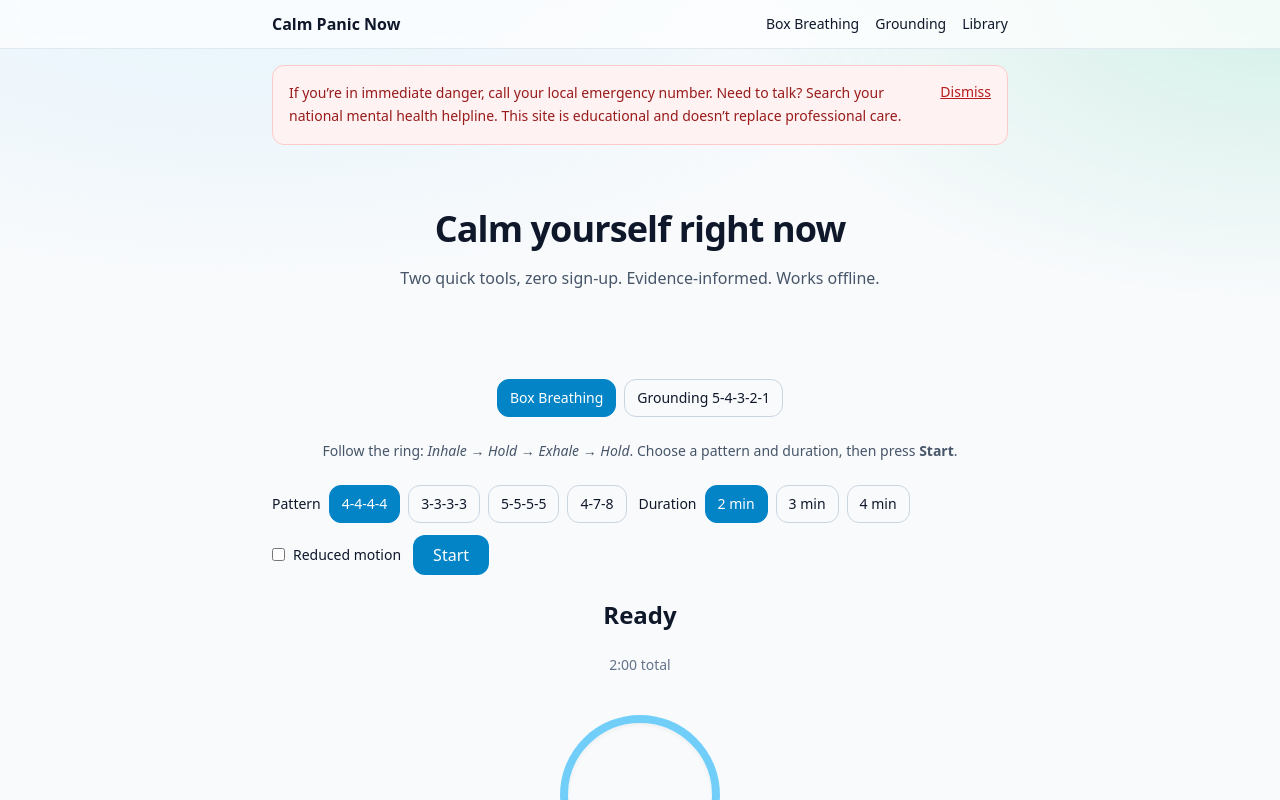
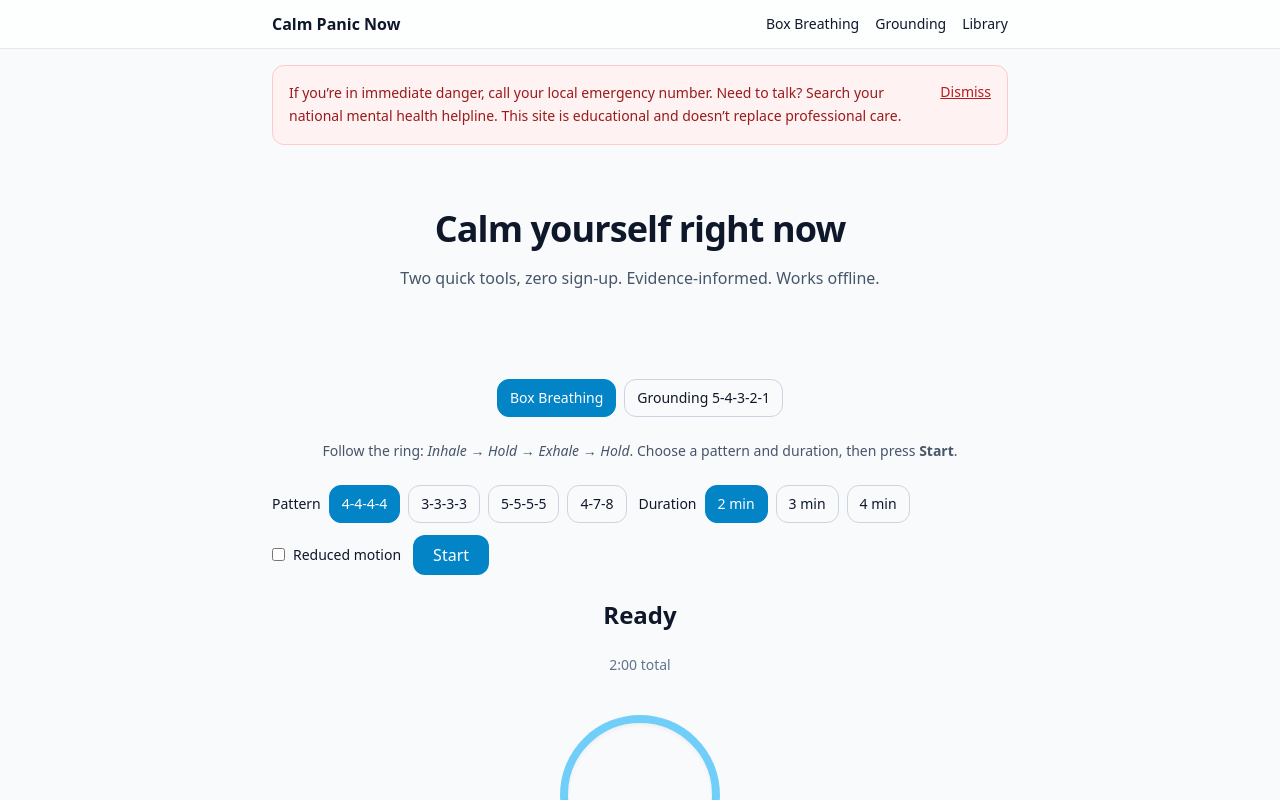
Before and after one commit to JiriTill/calm-panic-now, a Next.js app: page / in a window 1280 px wide. Shown: the top 800 px of the page. Built offline with nearby package versions, Linux system fonts and the light colour scheme.

Commit message:
Update globals.css

```diff
--- a/src/app/globals.css
+++ b/src/app/globals.css
@@ -9,12 +9,9 @@
 html, body { height: 100%; }
 
 body {
-  @apply text-slate-900 dark:text-slate-100;
-  background:
-    radial-gradient(1200px 600px at 20% -10%, rgba(125, 211, 252, .18), transparent 60%),
-    radial-gradient(900px 500px at 100% 0%, rgba(16, 185, 129, .16), transparent 60%),
-    var(--bg-fallback, #f8fafc);
+  @apply bg-slate-50 dark:bg-slate-950 text-slate-900 dark:text-slate-100;
 }
+
 @media (prefers-color-scheme: dark) {
   body {
     --bg-fallback: #0b1220;
@@ -51,3 +48,14 @@ body {
 .chip[aria-pressed="true"], .chip[aria-selected="true"] {
   @apply bg-sky-600 text-white border-sky-600;
 }
+
+@layer components {
+  .cta-tab {
+    @apply inline-flex items-center justify-center px-5 py-3 rounded-2xl text-base font-semibold shadow-sm smooth;
+  }
+  .cta-tab--breathing[aria-pressed="true"] { @apply bg-sky-600 text-white; }
+  .cta-tab--breathing[aria-pressed="false"] { @apply bg-white dark:bg-slate-900 border border-slate-300 dark:border-slate-700 text-slate-800 dark:text-slate-200; }
+
+  .cta-tab--grounding[aria-pressed="true"] { @apply bg-emerald-600 text-white; }
+  .cta-tab--grounding[aria-pressed="false"] { @apply bg-white dark:bg-slate-900 border border-slate-300 dark:border-slate-700 text-slate-800 dark:text-slate-200; }
+}
```
